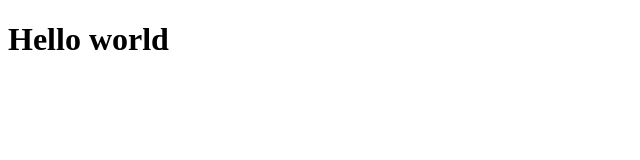
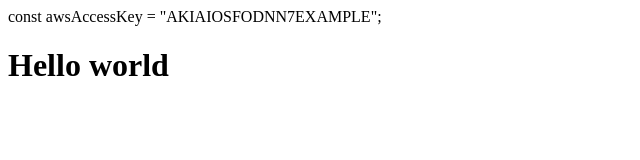
Before and after one commit to Hariprasanth-S-2005/GitHub-Pr-Validation, a plain HTML site: page index.html in a window 1280 px wide. Shown: the whole page, without its empty margins (0-640 px from the left). Drawn offline with Linux system fonts and the light colour scheme.

Commit message:
Add AWS access key to index.html
Added AWS access key to the HTML file.

```diff
--- a/index.html
+++ b/index.html
@@ -3,6 +3,7 @@
 <head>
     <meta charset="UTF-8">
     <meta name="viewport" content="width=device-width, initial-scale=1.0">
+    const awsAccessKey = "AKIAIOSFODNN7EXAMPLE";
     <title>Document</title>
 </head>
 <body>
```
